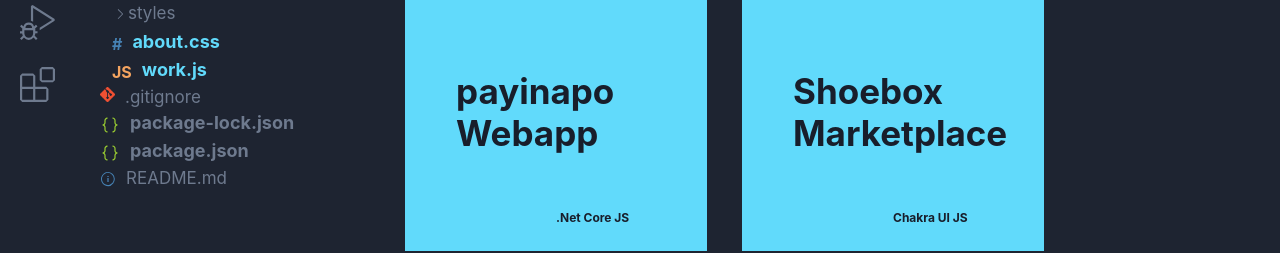
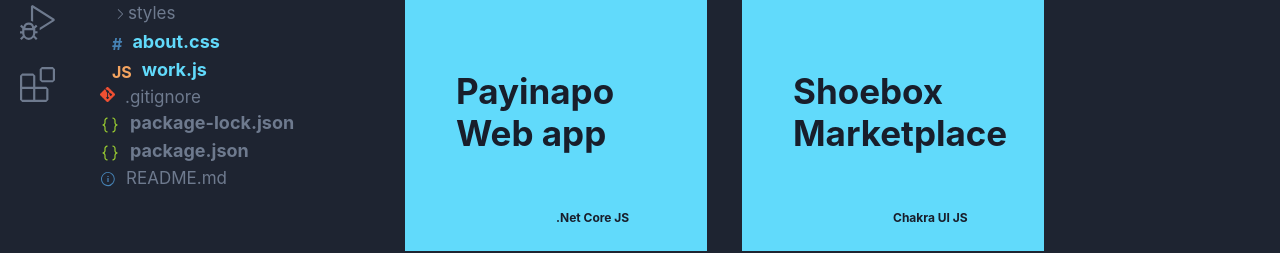
Before and after one commit to renovat503/portfolio, a React (Create React App) app: page /work in a window 1280 px wide. Shown: the part 191-444 px from the top of the page. Built offline with nearby package versions, Linux system fonts and the light colour scheme.

Commit message:
Edit typo on Work page

```diff
--- a/src/components/work.jsx
+++ b/src/components/work.jsx
@@ -8,8 +8,8 @@
         return (
             <React.Fragment>
                 <div className="main-container">
-                    <a target="_blank"href="https://www.payinapo.com/"><Card textOne="payinapo"
-                        textTwo="Webapp"
+                    <a target="_blank"href="https://www.payinapo.com/"><Card textOne="Payinapo"
+                        textTwo="Web app"
                         stacks=".Net Core JS"
                         linkTwo="https://github.com/renovat503/"
                         linkThree = "https://dribbble.com/Renny99"
```
